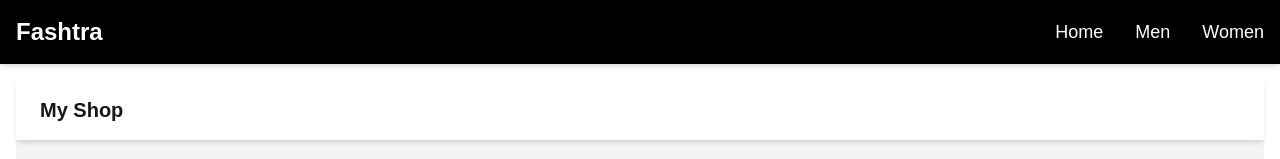
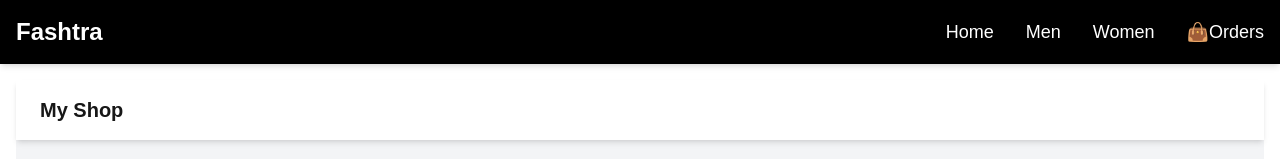
Before and after one commit to Krishnakant007/Fashtra, a Next.js app: page / in a window 1280 px wide. Shown: the top 159 px of the page. Built offline with nearby package versions, Linux system fonts and the light colour scheme.

Commit message:
Update Header.tsx

```diff
--- a/src/components/Header.tsx
+++ b/src/components/Header.tsx
@@ -1,41 +1,3 @@
-// import Link from "next/link";
-
-// const Header = () => {
-//   return (
-//     <nav className="bg-black text-white p-4 flex justify-between">
-//       <Link href="/" className="text-xl font-bold">
-//         FashionX
-//       </Link>
-//       <Link href="/checkout" className="border px-4 py-2">
-//         Checkout
-//       </Link>
-//     </nav>
-//   );
-// };
-
-// export default Header;
-
-
-
-// import Link from "next/link";
-
-// const Header = () => {
-//   return (
-//     <nav className="bg-black text-white p-4 flex justify-between ">
-//       <h1 className="text-2xl font-bold">Fashtra</h1>
-//       <div className="space-x-10">
-//         <Link href="/">Home</Link>
-//         <Link href="/category/male">Men</Link>
-//         <Link href="/category/female">Women</Link>
-//       </div>
-//     </nav>
-//   );
-// };
-
-
-// export default Header;
-
-
 
 import Link from "next/link";
 
@@ -52,6 +14,7 @@ const Header = () => {
         <Link href="/" className="hover:text-gray-300 transition">Home</Link>
         <Link href="/category/male" className="hover:text-gray-300 transition">Men</Link>
         <Link href="/category/female" className="hover:text-gray-300 transition">Women</Link>
+        <Link href="/history" className="hover:text-gray-300 transition">👜Orders</Link>
       </div>
     </nav>
   );
```
